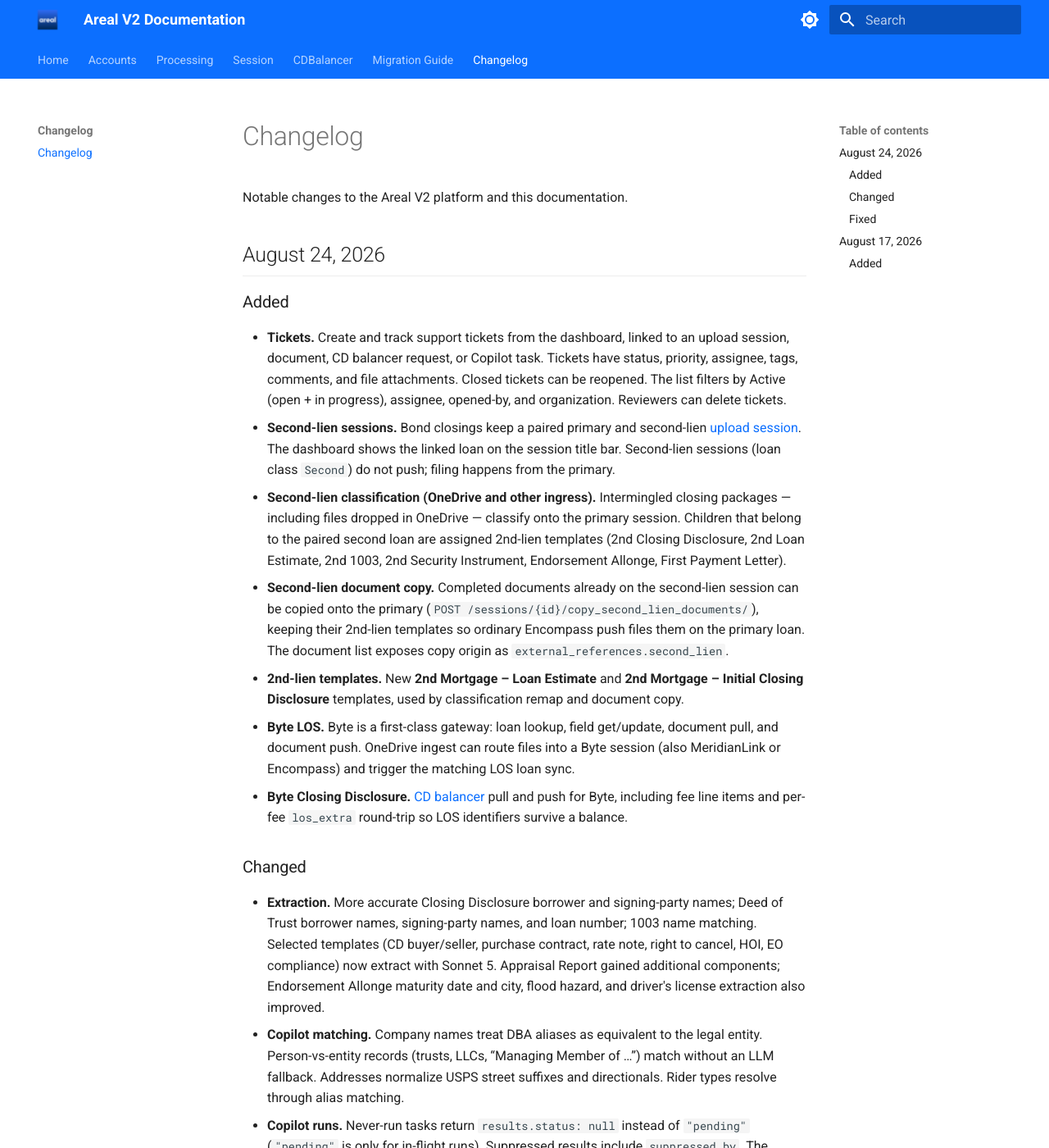
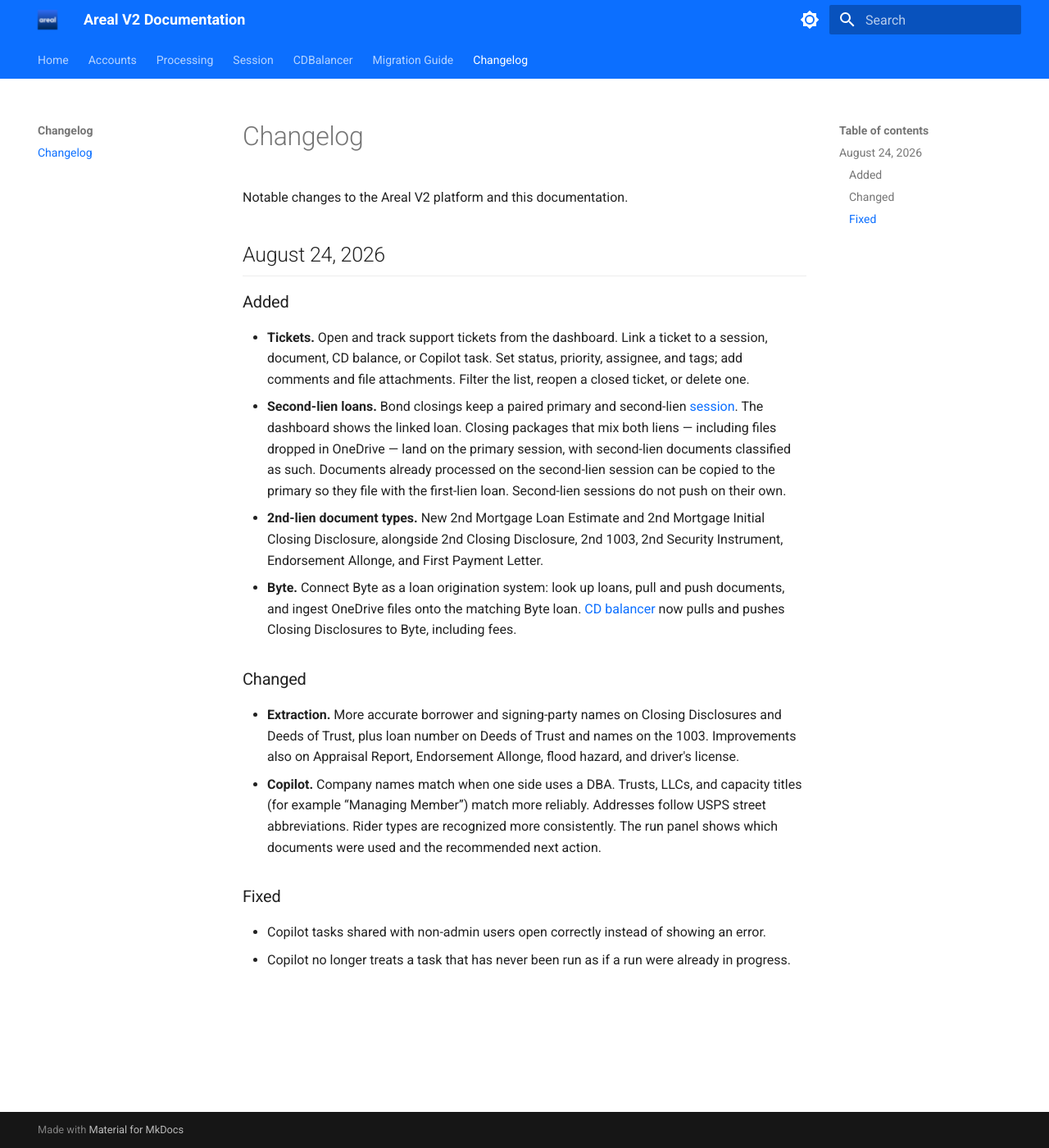
Before and after one commit to Arealai/areal-v2-docs, an MkDocs documentation site: the page built from docs/changelog.md, in a window 1280 px wide and 1400 px high. Shown: the whole window at 82% size. Built offline with MkDocs 1.6.1 and Material for MkDocs 9.7.7, drawn with Linux system fonts in a browser that asks for light colours; some of the changed text lies outside the part shown.

Commit message:
update changelog

```diff
--- a/docs/changelog.md
+++ b/docs/changelog.md
@@ -6,28 +6,17 @@
 
 ### Added
 
-- **Tickets.** Create and track support tickets from the dashboard, linked to an upload session, document, CD balancer request, or Copilot task. Tickets have status, priority, assignee, tags, comments, and file attachments. Closed tickets can be reopened. The list filters by Active (open + in progress), assignee, opened-by, and organization. Reviewers can delete tickets.
-- **Second-lien sessions.** Bond closings keep a paired primary and second-lien [upload session](sessions.md). The dashboard shows the linked loan on the session title bar. Second-lien sessions (loan class `Second`) do not push; filing happens from the primary.
-- **Second-lien classification (OneDrive and other ingress).** Intermingled closing packages — including files dropped in OneDrive — classify onto the primary session. Children that belong to the paired second loan are assigned 2nd-lien templates (2nd Closing Disclosure, 2nd Loan Estimate, 2nd 1003, 2nd Security Instrument, Endorsement Allonge, First Payment Letter).
-- **Second-lien document copy.** Completed documents already on the second-lien session can be copied onto the primary (`POST /sessions/{id}/copy_second_lien_documents/`), keeping their 2nd-lien templates so ordinary Encompass push files them on the primary loan. The document list exposes copy origin as `external_references.second_lien`.
-- **2nd-lien templates.** New **2nd Mortgage – Loan Estimate** and **2nd Mortgage – Initial Closing Disclosure** templates, used by classification remap and document copy.
-- **Byte LOS.** Byte is a first-class gateway: loan lookup, field get/update, document pull, and document push. OneDrive ingest can route files into a Byte session (also MeridianLink or Encompass) and trigger the matching LOS loan sync.
-- **Byte Closing Disclosure.** [CD balancer](cdbalancer.md) pull and push for Byte, including fee line items and per-fee `los_extra` round-trip so LOS identifiers survive a balance.
+- **Tickets.** Open and track support tickets from the dashboard. Link a ticket to a session, document, CD balance, or Copilot task. Set status, priority, assignee, and tags; add comments and file attachments. Filter the list, reopen a closed ticket, or delete one.
+- **Second-lien loans.** Bond closings keep a paired primary and second-lien [session](sessions.md). The dashboard shows the linked loan. Closing packages that mix both liens — including files dropped in OneDrive — land on the primary session, with second-lien documents classified as such. Documents already processed on the second-lien session can be copied to the primary so they file with the first-lien loan. Second-lien sessions do not push on their own.
+- **2nd-lien document types.** New 2nd Mortgage Loan Estimate and 2nd Mortgage Initial Closing Disclosure, alongside 2nd Closing Disclosure, 2nd 1003, 2nd Security Instrument, Endorsement Allonge, and First Payment Letter.
+- **Byte.** Connect Byte as a loan origination system: look up loans, pull and push documents, and ingest OneDrive files onto the matching Byte loan. [CD balancer](cdbalancer.md) now pulls and pushes Closing Disclosures to Byte, including fees.
 
 ### Changed
 
-- **Extraction.** More accurate Closing Disclosure borrower and signing-party names; Deed of Trust borrower names, signing-party names, and loan number; 1003 name matching. Selected templates (CD buyer/seller, purchase contract, rate note, right to cancel, HOI, EO compliance) now extract with Sonnet 5. Appraisal Report gained additional components; Endorsement Allonge maturity date and city, flood hazard, and driver's license extraction also improved.
-- **Copilot matching.** Company names treat DBA aliases as equivalent to the legal entity. Person-vs-entity records (trusts, LLCs, “Managing Member of …”) match without an LLM fallback. Addresses normalize USPS street suffixes and directionals. Rider types resolve through alias matching.
-- **Copilot runs.** Never-run tasks return `results.status: null` instead of `"pending"` (`"pending"` is only for in-flight runs). Suppressed results include `suppressed_by`. The execution bench lists included documents and the best next action.
+- **Extraction.** More accurate borrower and signing-party names on Closing Disclosures and Deeds of Trust, plus loan number on Deeds of Trust and names on the 1003. Improvements also on Appraisal Report, Endorsement Allonge, flood hazard, and driver's license.
+- **Copilot.** Company names match when one side uses a DBA. Trusts, LLCs, and capacity titles (for example “Managing Member”) match more reliably. Addresses follow USPS street abbreviations. Rider types are recognized more consistently. The run panel shows which documents were used and the recommended next action.
 
 ### Fixed
 
-- Second-lien copies keep their source template and still file on the primary loan; Encompass push does not apply the doc-pull exclusion to those copies.
-- CD balancer per-fee `los_extra` is deep-copied so Byte/Encompass CD push does not lose LOS identifiers.
-- Copilot: DBA and entity-name mismatches that previously failed validation; non-admins can open a task they were linked to instead of hitting an error.
-
-## August 17, 2026 { id="2026-08-17" }
-
-### Added
-
-- [Changelog](changelog.md) page for notable platform and documentation updates
+- Copilot tasks shared with non-admin users open correctly instead of showing an error.
+- Copilot no longer treats a task that has never been run as if a run were already in progress.
```
